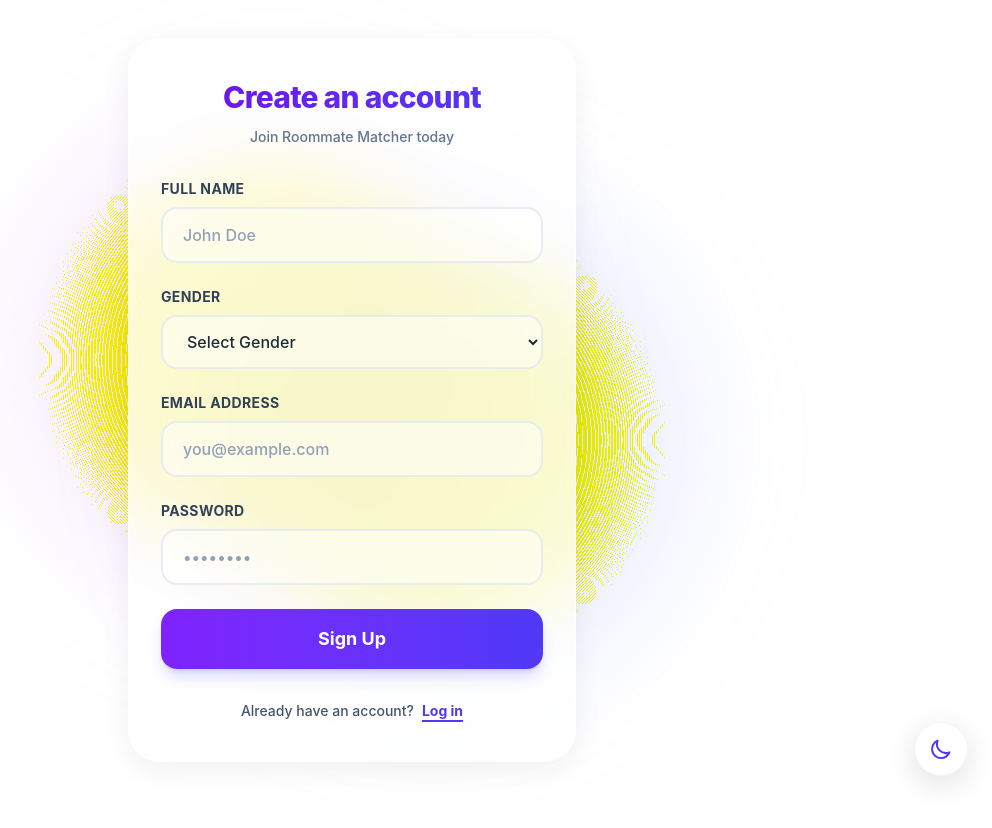
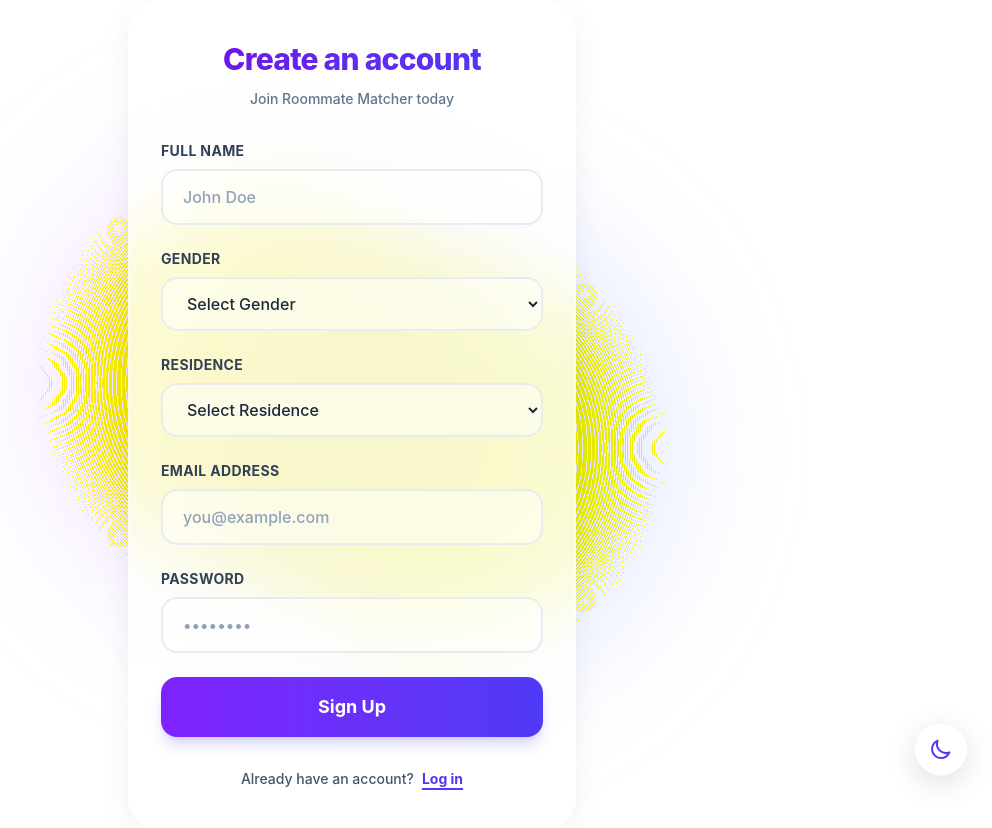
Before and after one commit to udayveersingh25/roommate-matcher, a React (Vite) app: page / in a window 1280 px wide. Both pictures are taken after a click on the button "Sign up". Shown: the whole page, without its empty margins (288-1280 px from the left). Before the commit the page ends 800 px from the top, so only its background shows below. Built offline with nearby package versions, Linux system fonts and the light colour scheme; no server answers.

Commit message:
Added residence filter and fixed signup bug

```diff
--- a/src/context/AuthContext.jsx
+++ b/src/context/AuthContext.jsx
@@ -17,7 +17,7 @@ export const AuthProvider = ({ children }) => {
   const [user, setUser] = useState(null);
   const [loading, setLoading] = useState(true);
 
-  const signup = async (email, password, fullName, gender) => {
+  const signup = async (email, password, fullName, gender, residence) => {
     const userCredential = await createUserWithEmailAndPassword(auth, email, password);
     if (fullName) {
       await updateProfile(userCredential.user, { displayName: fullName });
@@ -25,6 +25,7 @@ export const AuthProvider = ({ children }) => {
 
     await setDoc(doc(db, "users", userCredential.user.uid), {
       gender: gender || "Other",
+      residence: residence || "Other",
       fullName: fullName || email.split('@')[0],
       email: email
     }, { merge: true });
--- a/src/pages/Auth.jsx
+++ b/src/pages/Auth.jsx
@@ -10,20 +10,25 @@ function Auth() {
   const [password, setPassword] = useState("");
   const [fullName, setFullName] = useState("");
   const [gender, setGender] = useState("");
+  const [residence, setResidence] = useState("");
+  const [isSubmitting, setIsSubmitting] = useState(false);
   const nav = useNavigate();
 
   const handleSubmit = async (e) => {
     e.preventDefault();
+    if (isSubmitting) return;
+    setIsSubmitting(true);
     try {
       if (isLogin) {
         await login(email, password);
         nav("/dashboard");
       } else {
-        await signup(email, password, fullName, gender);
+        await signup(email, password, fullName, gender, residence);
         nav("/dashboard");
       }
     } catch (err) {
       alert(err.message);
+      setIsSubmitting(false);
     }
   };
 
@@ -80,6 +85,20 @@ function Auth() {
                       <option value="Other">Other</option>
                     </select>
                   </div>
+                  <div>
+                    <label className="block text-sm font-bold text-slate-700 dark:text-slate-200 mb-2 uppercase tracking-wide">Residence</label>
+                    <select
+                      value={residence}
+                      onChange={(e) => setResidence(e.target.value)}
+                      required={!isLogin}
+                      className="w-full px-5 py-3.5 bg-white/50 dark:bg-slate-900/50 border-2 border-slate-200/80 dark:border-slate-700/80 rounded-2xl focus:ring-4 focus:ring-indigo-500/20 focus:border-indigo-500 outline-none transition-all font-medium text-slate-800 dark:text-slate-100"
+                    >
+                      <option value="" disabled>Select Residence</option>
+                      <option value="Uniworld-1">Uniworld-1</option>
+                      <option value="Uniworld-2">Uniworld-2</option>
+                      <option value="Other">Other</option>
+                    </select>
+                  </div>
                 </>
               )}
               <div>
@@ -106,9 +125,17 @@ function Auth() {
               </div>
               <button
                 type="submit"
-                className="w-full bg-gradient-to-r from-violet-600 to-indigo-600 text-white font-bold py-4 flex justify-center rounded-2xl hover:from-violet-700 hover:to-indigo-700 transition-all duration-300 focus:ring-4 focus:ring-indigo-500/30 shadow-lg shadow-indigo-500/25 hover:shadow-indigo-500/40 transform hover:-translate-y-0.5 text-lg mt-4"
+                disabled={isSubmitting}
+                className={`w-full bg-gradient-to-r from-violet-600 to-indigo-600 text-white font-bold py-4 flex justify-center rounded-2xl transition-all duration-300 focus:ring-4 focus:ring-indigo-500/30 shadow-lg shadow-indigo-500/25 transform text-lg mt-4 ${isSubmitting ? 'opacity-70 cursor-not-allowed' : 'hover:from-violet-700 hover:to-indigo-700 hover:shadow-indigo-500/40 hover:-translate-y-0.5'}`}
               >
-                {isLogin ? "Log In" : "Sign Up"}
+                {isSubmitting ? (
+                  <div className="flex items-center gap-2">
+                    <div className="w-5 h-5 border-2 border-white/30 border-t-white rounded-full animate-spin"></div>
+                    <span>Processing...</span>
+                  </div>
+                ) : (
+                  isLogin ? "Log In" : "Sign Up"
+                )}
               </button>
             </form>
 
@@ -122,6 +149,7 @@ function Auth() {
                   setPassword("");
                   setFullName("");
                   setGender("");
+                  setResidence("");
                 }}
                 className="ml-2 text-indigo-600 dark:text-indigo-400 hover:text-indigo-800 dark:hover:text-indigo-300 transition-colors font-bold underline decoration-2 underline-offset-4"
               >
--- a/src/pages/Matches.jsx
+++ b/src/pages/Matches.jsx
@@ -23,7 +23,7 @@ export default function Matches() {
                 }
 
                 const results = users
-                    .filter((u) => u.id !== user.uid && u.profile && u.gender === currentUser.gender) // ✅ skip incomplete users and filter by gender
+                    .filter((u) => u.id !== user.uid && u.profile && u.gender === currentUser.gender && u.residence === currentUser.residence) // ✅ skip incomplete users and filter by gender and residence
                     .map((u) => ({
                         ...u,
                         score: calculateCompatibility(currentUser, u),
```
